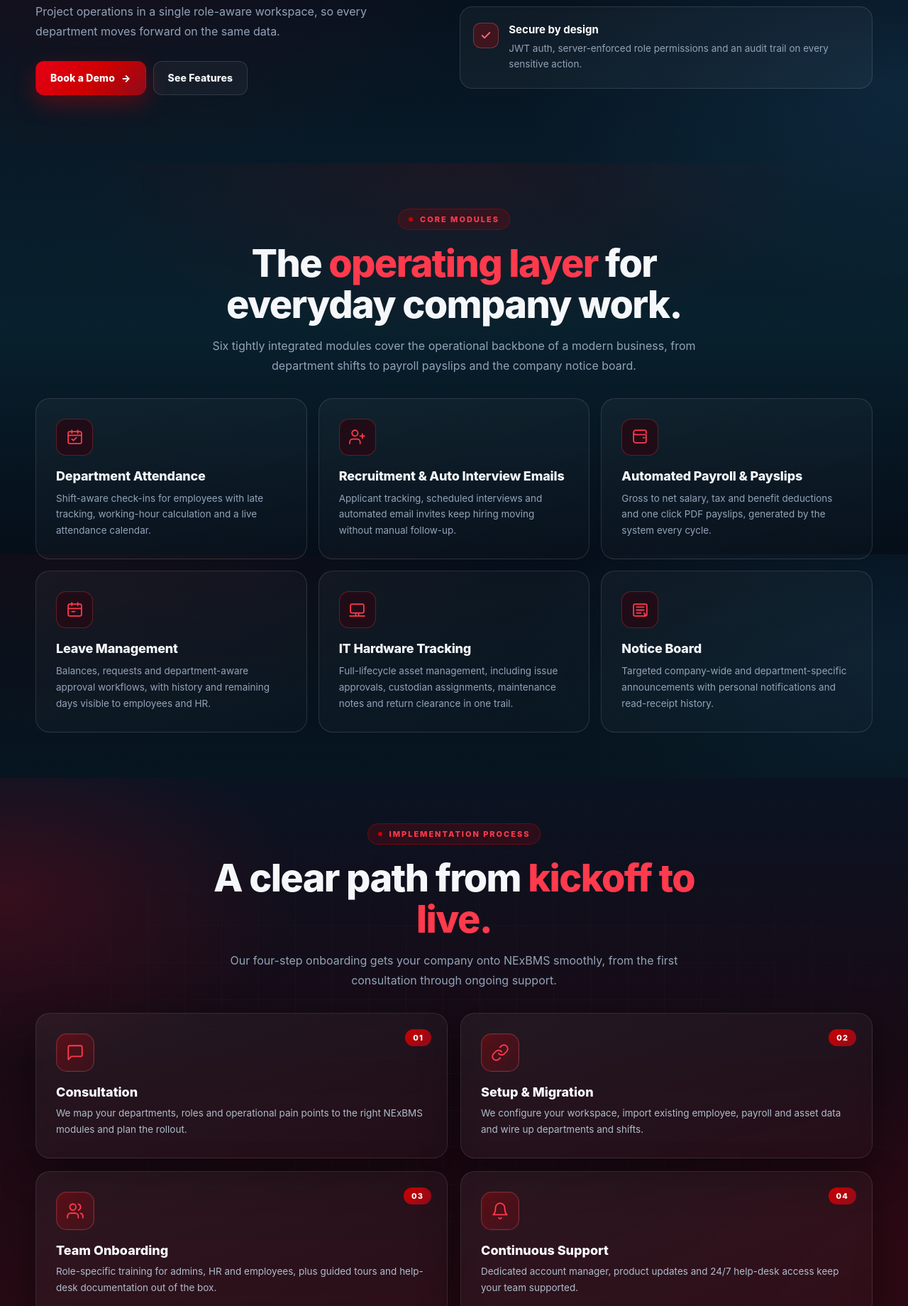
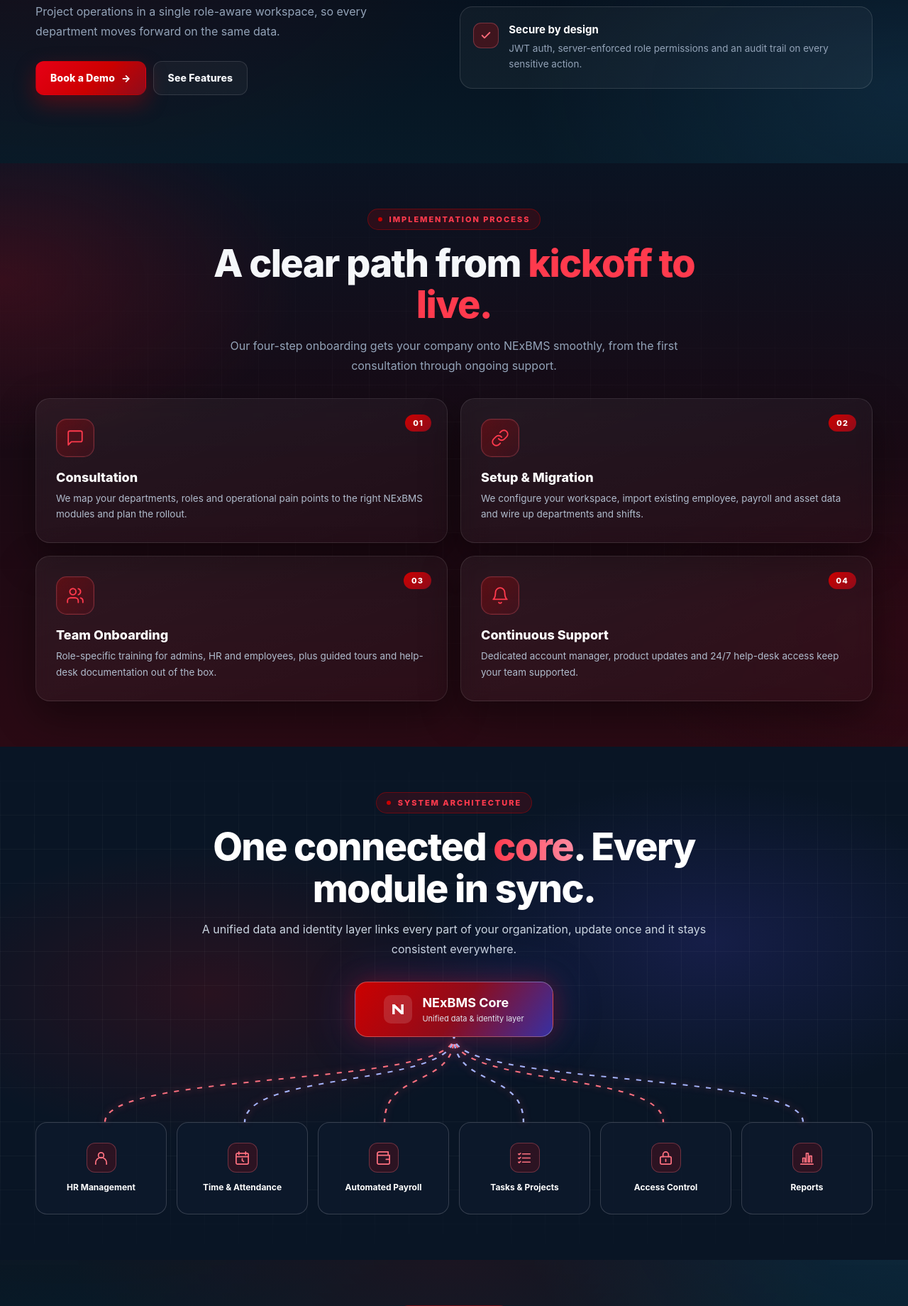
Before and after one commit to UmnaZainab/BMS-Landing-Page, a PHP site: page / in a window 1280 px wide. Shown: the part 1619-3459 px from the top of the page at 71% size. Run offline with PHP 8.4, Linux system fonts and the light colour scheme.

Commit message:
Add system architecture flow diagram

```diff
--- a/index.html
+++ b/index.html
@@ -11,7 +11,7 @@
   <meta property="og:site_name" content="NExBMS">
   <meta property="og:url" content="https://nexbms.com/">
   <link rel="icon" type="image/svg+xml" href="./favicon.svg">
-  <link rel="stylesheet" href="./style.css?v=11">
+  <link rel="stylesheet" href="./style.css?v=12">
 </head>
 <body data-page="home">
 
@@ -153,6 +153,73 @@
 
 
     <!-- =========================================================
+         PROCESS
+         ========================================================= -->
+    <section class="section process" id="process">
+      <div class="container">
+        <div class="section-head center reveal">
+          <span class="kicker">Implementation Process</span>
+          <h2>A clear path from <span class="highlight">kickoff to live.</span></h2>
+          <p>Our four-step onboarding gets your company onto NExBMS smoothly, from the first consultation through ongoing support.</p>
+        </div>
+        <div class="process-grid">
+          <div class="process-card reveal" style="--d:0s">
+            <span class="num">01</span>
+            <div class="p-ic"><svg viewBox="0 0 24 24" fill="none" stroke="currentColor" stroke-width="1.7" stroke-linecap="round" stroke-linejoin="round"><path d="M21 15a2 2 0 0 1-2 2H7l-4 4V5a2 2 0 0 1 2-2h14a2 2 0 0 1 2 2Z"/></svg></div>
+            <h3>Consultation</h3>
+            <p>We map your departments, roles and operational pain points to the right NExBMS modules and plan the rollout.</p>
+          </div>
+          <div class="process-card reveal" style="--d:.07s">
+            <span class="num">02</span>
+            <div class="p-ic"><svg viewBox="0 0 24 24" fill="none" stroke="currentColor" stroke-width="1.7" stroke-linecap="round" stroke-linejoin="round"><path d="M10 13a5 5 0 0 0 7.54.54l3-3a5 5 0 0 0-7.07-7.07l-1.72 1.71"/><path d="M14 11a5 5 0 0 0-7.54-.54l-3 3a5 5 0 0 0 7.07 7.07l1.71-1.71"/></svg></div>
+            <h3>Setup &amp; Migration</h3>
+            <p>We configure your workspace, import existing employee, payroll and asset data and wire up departments and shifts.</p>
+          </div>
+          <div class="process-card reveal" style="--d:.14s">
+            <span class="num">03</span>
+            <div class="p-ic"><svg viewBox="0 0 24 24" fill="none" stroke="currentColor" stroke-width="1.7" stroke-linecap="round" stroke-linejoin="round"><path d="M16 21v-2a4 4 0 0 0-4-4H6a4 4 0 0 0-4 4v2"/><circle cx="9" cy="7" r="4"/><path d="M22 21v-2a4 4 0 0 0-3-3.87M16 3.13a4 4 0 0 1 0 7.75"/></svg></div>
+            <h3>Team Onboarding</h3>
+            <p>Role-specific training for admins, HR and employees, plus guided tours and help-desk documentation out of the box.</p>
+          </div>
+          <div class="process-card reveal" style="--d:.21s">
+            <span class="num">04</span>
+            <div class="p-ic"><svg viewBox="0 0 24 24" fill="none" stroke="currentColor" stroke-width="1.7" stroke-linecap="round" stroke-linejoin="round"><path d="M18 8a6 6 0 1 0-12 0c0 7-3 9-3 9h18s-3-2-3-9"/><path d="M13.73 21a2 2 0 0 1-3.46 0"/></svg></div>
+            <h3>Continuous Support</h3>
+            <p>Dedicated account manager, product updates and 24/7 help-desk access keep your team supported.</p>
+          </div>
+        </div>
+      </div>
+    </section>
+
+
+    <section class="section architecture" id="architecture" aria-labelledby="architectureTitle">
+      <div class="container">
+        <div class="section-head center reveal">
+          <span class="kicker">System Architecture</span>
+          <h2 id="architectureTitle">One connected <span class="gradient-text">core</span>. Every module in sync.</h2>
+          <p>A unified data and identity layer links every part of your organization, update once and it stays consistent everywhere.</p>
+        </div>
+        <div class="arch-flow reveal">
+          <div class="arch-core" tabindex="0" aria-label="NExBMS Core, unified data and identity layer">
+            <span class="arch-core-mark" aria-hidden="true"><svg viewBox="0 0 38 38" fill="none"><path d="M9 28V10h4.3l11.4 11.3V10H29v18h-4.3L13.3 16.7V28Z" fill="#fff"/><path d="M15 10h2.4l2.8 2.8h-2.4Z" fill="#CC0000"/></svg></span>
+            <span><strong>NExBMS Core</strong><small>Unified data &amp; identity layer</small></span>
+          </div>
+          <svg class="arch-lines" viewBox="0 0 1000 120" preserveAspectRatio="none" aria-hidden="true">
+            <path d="M500 0 C500 70 83 48 83 120"/><path d="M500 0 C500 70 250 48 250 120"/><path d="M500 0 C500 70 417 48 417 120"/><path d="M500 0 C500 70 583 48 583 120"/><path d="M500 0 C500 70 750 48 750 120"/><path d="M500 0 C500 70 917 48 917 120"/>
+          </svg>
+          <div class="arch-grid">
+            <div class="arch-card" tabindex="0"><span class="arch-icon"><svg viewBox="0 0 24 24"><circle cx="12" cy="8" r="4"/><path d="M4 21v-2a8 8 0 0 1 16 0v2"/></svg></span><strong>HR Management</strong></div>
+            <div class="arch-card" tabindex="0"><span class="arch-icon"><svg viewBox="0 0 24 24"><rect x="3" y="5" width="18" height="16" rx="2"/><path d="M7 3v4M17 3v4M3 10h18M12 13v3l2 1"/></svg></span><strong>Time &amp; Attendance</strong></div>
+            <div class="arch-card" tabindex="0"><span class="arch-icon"><svg viewBox="0 0 24 24"><path d="M3 8h18v11a2 2 0 0 1-2 2H5a2 2 0 0 1-2-2V8Zm0 0V6a3 3 0 0 1 3-3h13v5M16 14h5"/></svg></span><strong>Automated Payroll</strong></div>
+            <div class="arch-card" tabindex="0"><span class="arch-icon"><svg viewBox="0 0 24 24"><path d="M9 6h11M9 12h11M9 18h11M3 6l1 1 2-2M3 12l1 1 2-2M3 18l1 1 2-2"/></svg></span><strong>Tasks &amp; Projects</strong></div>
+            <div class="arch-card" tabindex="0"><span class="arch-icon"><svg viewBox="0 0 24 24"><rect x="4" y="10" width="16" height="11" rx="2"/><path d="M8 10V7a4 4 0 0 1 8 0v3M12 14v3"/></svg></span><strong>Access Control</strong></div>
+            <div class="arch-card" tabindex="0"><span class="arch-icon"><svg viewBox="0 0 24 24"><path d="M3 21h18M6 18v-6h3v6M11 18V5h3v13M16 18V9h3v9"/></svg></span><strong>Reports</strong></div>
+          </div>
+        </div>
+      </div>
+    </section>
+
+    <!-- =========================================================
          FEATURES
          ========================================================= -->
     <section class="section features" id="features">
--- a/style.css
+++ b/style.css
@@ -315,6 +315,45 @@ header{position:fixed;top:16px;left:0;right:0;z-index:1000;padding:0;pointer-eve
 .process-card .p-ic svg{width:26px;height:26px}
 .process-card h3{margin:0 0 8px;font-size:18px;font-weight:800;color:#fff}
 .process-card p{margin:0;color:#B0BCCD;font-size:13.5px;line-height:1.7}
+
+/* ---------- System architecture ---------- */
+.architecture{overflow:hidden;background:radial-gradient(600px 300px at 23% 48%,rgba(204,0,0,.16),transparent 70%),radial-gradient(580px 320px at 78% 38%,rgba(79,70,229,.18),transparent 70%),#091525}
+.architecture::before{content:"";position:absolute;inset:0;pointer-events:none;background-image:linear-gradient(rgba(255,255,255,.035) 1px,transparent 1px),linear-gradient(90deg,rgba(255,255,255,.035) 1px,transparent 1px);background-size:48px 48px;mask-image:linear-gradient(transparent,#000 18%,#000 82%,transparent)}
+.architecture .container{position:relative;z-index:1}
+.architecture .section-head h2{color:#fff}
+.architecture .section-head p{color:#CBD5E1}
+.arch-flow{display:flex;flex-direction:column;align-items:center}
+.arch-core{display:inline-flex;align-items:center;justify-content:center;gap:14px;min-width:280px;padding:18px 24px;border:1px solid rgba(255,255,255,.28);border-radius:18px;background:linear-gradient(125deg,#CC0000 0%,#8E0C1B 52%,#3730A3 100%);color:#fff;box-shadow:0 0 30px rgba(204,0,0,.32),0 0 65px rgba(79,70,229,.22);animation:archPulse 3.6s ease-in-out infinite}
+.arch-core:focus-visible{outline:2px solid #fff;outline-offset:4px}
+.arch-core-mark{display:inline-flex;align-items:center;justify-content:center;flex-shrink:0;width:40px;height:40px;border-radius:10px;background:rgba(255,255,255,.13)}
+.arch-core-mark svg{display:block;width:30px;height:30px}
+.arch-core strong{display:block;font-size:18px;line-height:1.2}
+.arch-core small{display:block;margin-top:4px;color:#E2E8F0;font-size:11px}
+@keyframes archPulse{50%{box-shadow:0 0 45px rgba(204,0,0,.5),0 0 85px rgba(79,70,229,.35)}}
+.arch-lines{display:block;width:100%;height:120px;overflow:visible;filter:drop-shadow(0 0 5px rgba(255,70,90,.6))}
+.arch-lines path{fill:none;stroke:#FF7180;stroke-width:2;stroke-dasharray:6 8;animation:archFlow 2.8s linear infinite}
+.arch-lines path:nth-child(even){stroke:#A5B4FC;animation-delay:-1.4s}
+@keyframes archFlow{to{stroke-dashoffset:-28}}
+.arch-grid{display:grid;grid-template-columns:repeat(6,minmax(0,1fr));gap:14px;width:100%}
+.arch-card{display:flex;flex-direction:column;align-items:center;justify-content:center;gap:13px;min-height:130px;padding:18px 10px;border:1px solid rgba(255,255,255,.17);border-radius:16px;background:rgba(13,25,44,.85);color:#fff;text-align:center;transition:transform .25s var(--ease),border-color .25s var(--ease),box-shadow .25s var(--ease)}
+.arch-card:hover,.arch-card:focus-visible{transform:translateY(-6px);border-color:#FF7180;box-shadow:0 12px 28px rgba(204,0,0,.2)}
+.arch-card:focus-visible{outline:2px solid #FF7180;outline-offset:3px}
+.arch-card strong{font-size:12px;line-height:1.35}
+.arch-icon{display:inline-flex;align-items:center;justify-content:center;flex-shrink:0;width:42px;height:42px;border:1px solid rgba(255,113,128,.32);border-radius:12px;background:rgba(204,0,0,.17);color:#FF7180}
+.arch-icon svg{display:block;width:23px;height:23px;fill:none;stroke:currentColor;stroke-width:1.8;stroke-linecap:round;stroke-linejoin:round}
+[data-theme="light"] .architecture{background:radial-gradient(600px 300px at 23% 48%,rgba(204,0,0,.07),transparent 70%),radial-gradient(580px 320px at 78% 38%,rgba(79,70,229,.07),transparent 70%),#F4F7FB}
+[data-theme="light"] .architecture::before{background-image:linear-gradient(rgba(11,22,38,.045) 1px,transparent 1px),linear-gradient(90deg,rgba(11,22,38,.045) 1px,transparent 1px)}
+[data-theme="light"] .architecture .section-head h2{color:#0B1526}
+[data-theme="light"] .architecture .section-head p{color:#475569}
+[data-theme="light"] .architecture .gradient-text{background-image:linear-gradient(90deg,#B91C1C,#7F1D1D)}
+[data-theme="light"] .arch-card{background:#fff;border-color:#CBD5E1;color:#0B1526;box-shadow:0 8px 24px rgba(11,22,38,.06)}
+[data-theme="light"] .arch-card:hover,[data-theme="light"] .arch-card:focus-visible{border-color:#B91C1C;box-shadow:0 12px 28px rgba(11,22,38,.12)}
+[data-theme="light"] .arch-icon{background:#FEE2E2;border-color:#FCA5A5;color:#B91C1C}
+[data-theme="light"] .arch-lines path{stroke:#B91C1C}
+[data-theme="light"] .arch-lines path:nth-child(even){stroke:#4338CA}
+@media(max-width:980px){.arch-grid{grid-template-columns:repeat(3,minmax(0,1fr))}.arch-lines{height:36px}.arch-lines path{display:none}}
+@media(max-width:620px){.arch-grid{grid-template-columns:repeat(2,minmax(0,1fr));gap:10px}.arch-card{min-height:112px}.arch-core{min-width:0;width:min(100%,320px)}.arch-lines{height:36px}}
+@media(prefers-reduced-motion:reduce){.arch-core,.arch-lines path{animation:none}}
 
 /* ---------- Pricing section ---------- */
 .pricing .suite-stage{margin-top:0}
```
Also changed, not shown: other parts of index.html (+0 -40 lines).
